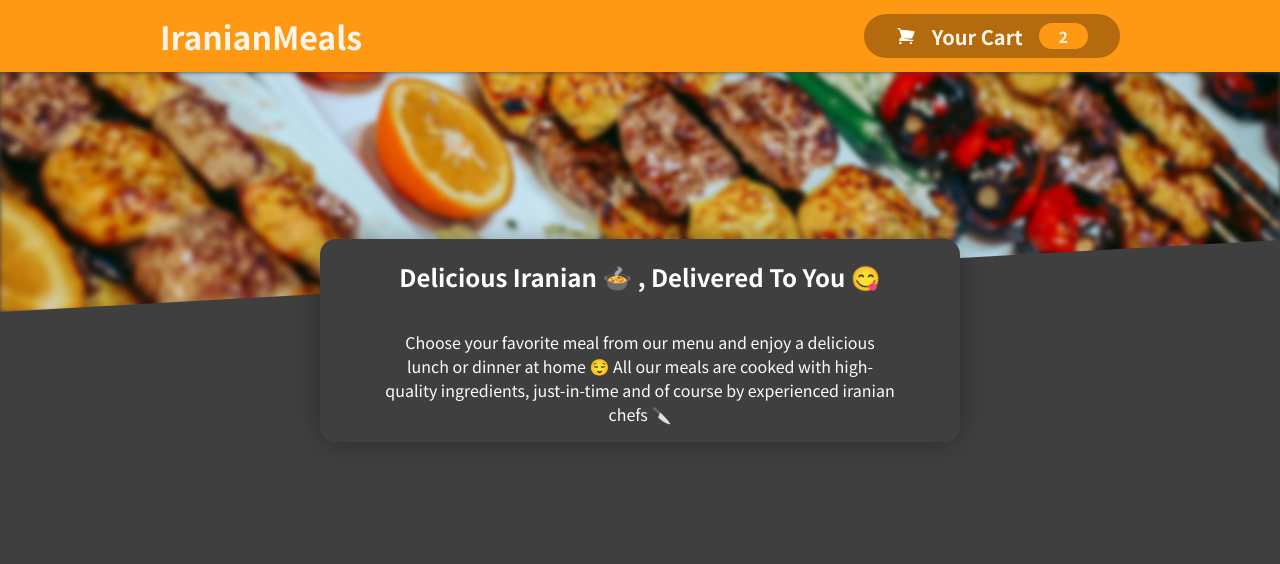
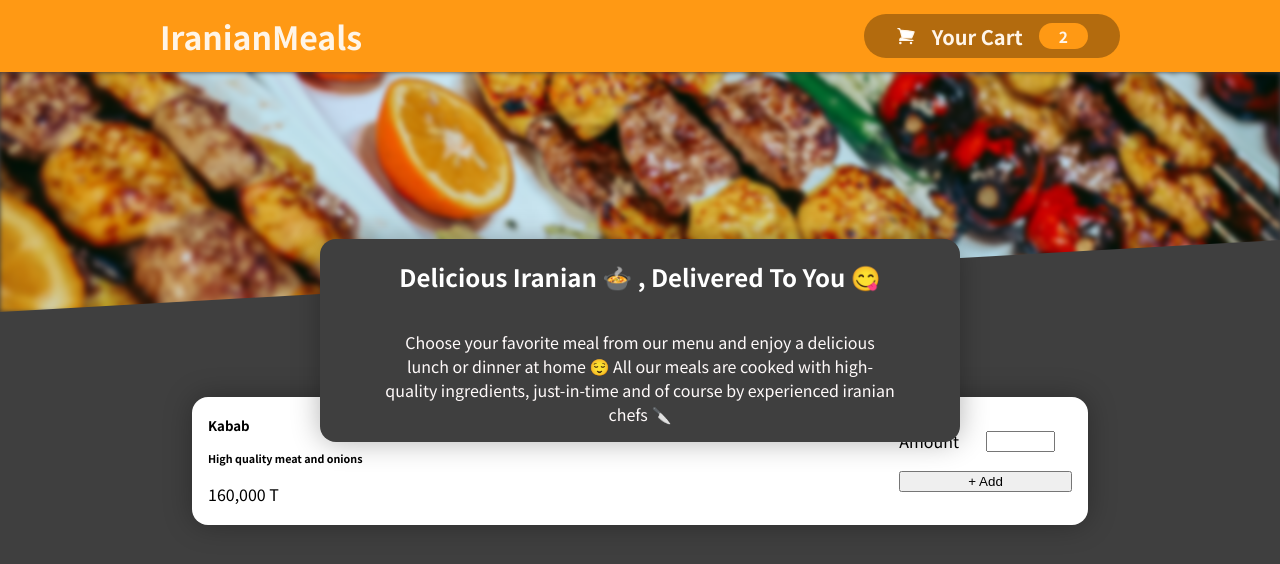
Before and after one commit to funnypar/Food-App, a React (Create React App) app: page / in a window 1280 px wide. Shown: the top 564 px of the page. Built offline with nearby package versions, Linux system fonts and the light colour scheme.

Commit message:
addedItemListAndItems

```diff
--- a/src/App.js
+++ b/src/App.js
@@ -1,12 +1,14 @@
 import react from "react";
 import Header from "./components/Header/Header";
 import DesriptionPart from "./components/Description/DescriptionPart";
+import ListItems from "./components/Items/ListItems";
 
 function App() {
     return (
         <react.Fragment>
             <Header />
             <DesriptionPart />
+            <ListItems />
         </react.Fragment>
     );
 }
--- a/src/components/Description/DescriptionPart.module.css
+++ b/src/components/Description/DescriptionPart.module.css
@@ -11,7 +11,6 @@
     flex-direction: column;
     align-items: center;
     justify-content: center;
-    /* gap: 1rem; */
 }
 .description__text {
     color: snow;
--- /dev/null
+++ b/src/components/Items/Item.js
@@ -0,0 +1,22 @@
+import styles from "./Item.module.css";
+
+const Item = () => {
+    return (
+        <div className={styles.container}>
+            <div className={styles.title__container}>
+                <h5 className={styles.food__title}>Kabab</h5>
+                <h6 className={styles.food__structure}>
+                    High quality meat and onions
+                </h6>
+                <p className={styles.food__price}>160,000 T</p>
+            </div>
+            <form>
+                <label>Amount</label>
+                <input type="number" />
+                <button type="submit">+ Add</button>
+            </form>
+        </div>
+    );
+};
+
+export default Item;
--- /dev/null
+++ b/src/components/Items/Item.module.css
@@ -0,0 +1,38 @@
+.container {
+    height: 8rem;
+    display: flex;
+    justify-content: space-between;
+    padding: 0.25rem 1rem;
+}
+.title__container {
+    justify-content: center;
+    display: flex;
+    flex-direction: column;
+    gap: 1rem;
+}
+.food__title {
+    margin: 0;
+}
+.food__structure {
+    margin: 0;
+}
+.food__price {
+    margin: 0;
+}
+form {
+    margin: auto 0;
+    max-width: 20%;
+    max-height: 60%;
+    display: grid;
+    grid-template-columns: 1fr 1fr;
+    grid-template-rows: 1fr 1fr;
+    align-items: center;
+    row-gap: 1rem;
+}
+form input {
+    width: 80%;
+}
+form button {
+    grid-column-start: -3;
+    grid-column-end: -1;
+}
--- /dev/null
+++ b/src/components/Items/ListItems.js
@@ -0,0 +1,13 @@
+import Card from "../UI/Card";
+import Item from "./Item";
+import styles from "./ListItems.module.css";
+
+const ListItems = () => {
+    return (
+        <Card className={styles.container}>
+            <Item />
+        </Card>
+    );
+};
+
+export default ListItems;
--- /dev/null
+++ b/src/components/Items/ListItems.module.css
@@ -0,0 +1,5 @@
+.container {
+    margin: 5rem auto;
+    max-width: 70%;
+    background-color: white;
+}
```
